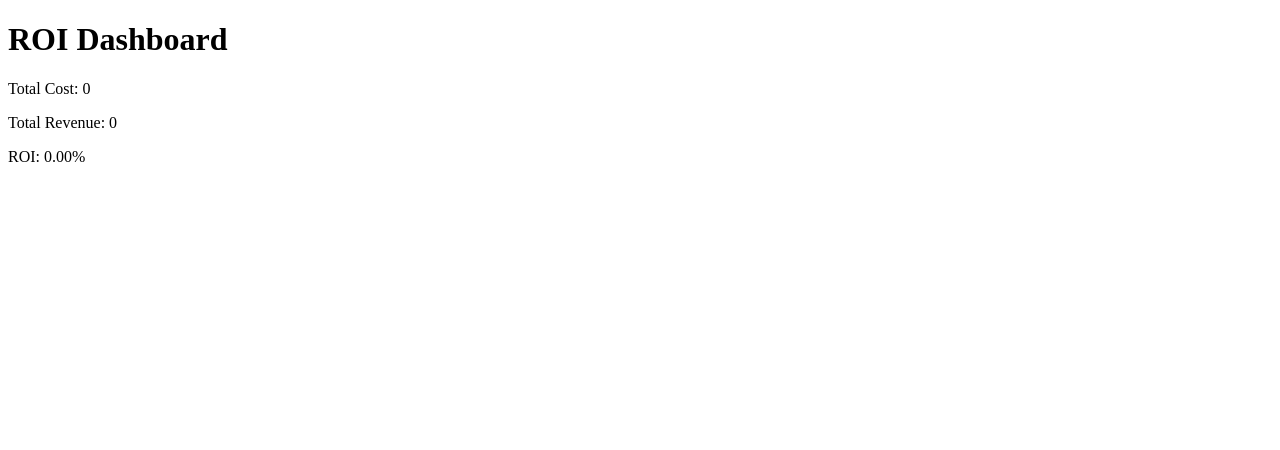
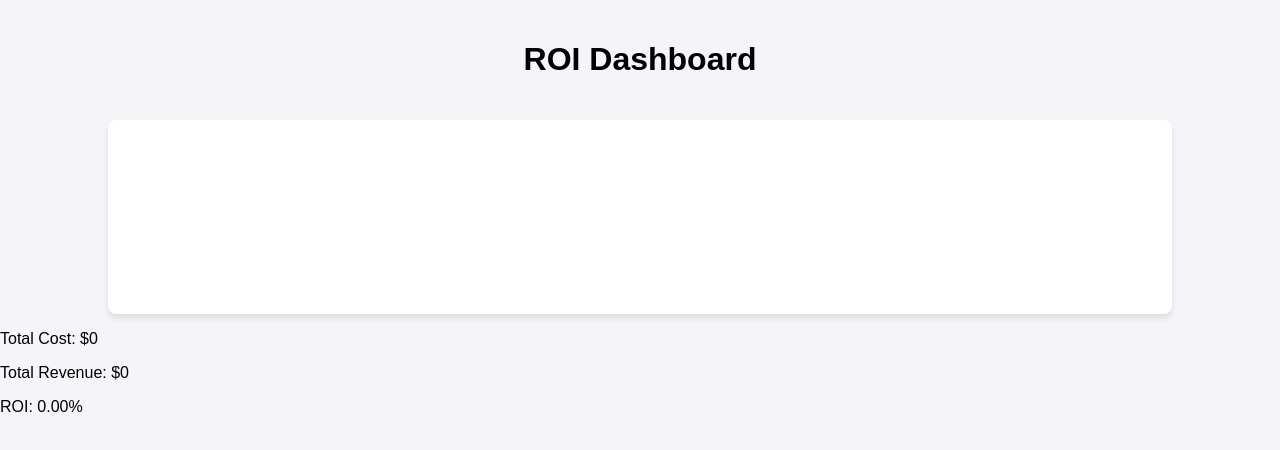
Before and after one commit to abelberhane/GitHub-Copilot-ROI, a plain HTML site: page index.html in a window 1280 px wide. Drawn offline with Linux system fonts and the light colour scheme.

Commit message:
deploy: f12bfe4524599194c88fef378d35c1d77a7cee1f

```diff
--- a/index.html
+++ b/index.html
@@ -1,13 +1,20 @@
 
     <!DOCTYPE html>
-<html>
+    <html lang="en">
     <head>
+        <meta charset="UTF-8">
+        <meta name="viewport" content="width=device-width, initial-scale=1.0">
         <title>ROI Dashboard</title>
+        <link rel="stylesheet" href="style.css">
+        <script src="script.js"></script>
     </head>
     <body>
         <h1>ROI Dashboard</h1>
-  <p>Total Cost: 0</p>
-  <p>Total Revenue: 0</p>
+        <div class="chart-container">
+            <canvas id="roiChart"></canvas>
+        </div>
+        <p>Total Cost: $0</p>
+        <p>Total Revenue: $0</p>
         <p>ROI: 0.00%</p>
     </body>
     </html>
--- a/script.js
+++ b/script.js
@@ -1,19 +1,17 @@
-// public/script.js
+
     const ctx = document.getElementById('roiChart').getContext('2d');
-
     const roiData = {
-    labels: ['Q1', 'Q2', 'Q3', 'Q4'], // Replace with dynamic labels if needed
+        labels: ['Q1', 'Q2', 'Q3', 'Q4'], // Replace with actual labels if needed
         datasets: [{
             label: 'ROI (%)',
-        data: [10, 20, 30, 40], // Replace with dynamic data
+            data: [10, 20, 30, 40], // Replace with actual data if needed
             backgroundColor: 'rgba(75, 192, 192, 0.2)',
             borderColor: 'rgba(75, 192, 192, 1)',
             borderWidth: 1
         }]
     };
-
     const config = {
-    type: 'bar', // Choose from 'bar', 'line', 'pie', etc.
+        type: 'bar', // You can also use 'line', 'pie', etc.
         data: roiData,
         options: {
             responsive: true,
@@ -24,5 +22,4 @@ const config = {
             }
         }
     };
-
     new Chart(ctx, config);
--- a/style.css
+++ b/style.css
@@ -1,17 +1,14 @@
-/* public/style.css */
+
     body {
         font-family: Arial, sans-serif;
         background-color: #f4f4f9;
         margin: 0;
         padding: 0;
     }
-
     h1 {
-    color: #333;
         text-align: center;
         padding: 20px;
     }
-
     .chart-container {
         width: 80%;
         margin: auto;
```
Lines whose indentation alone changed are shown as unchanged.
